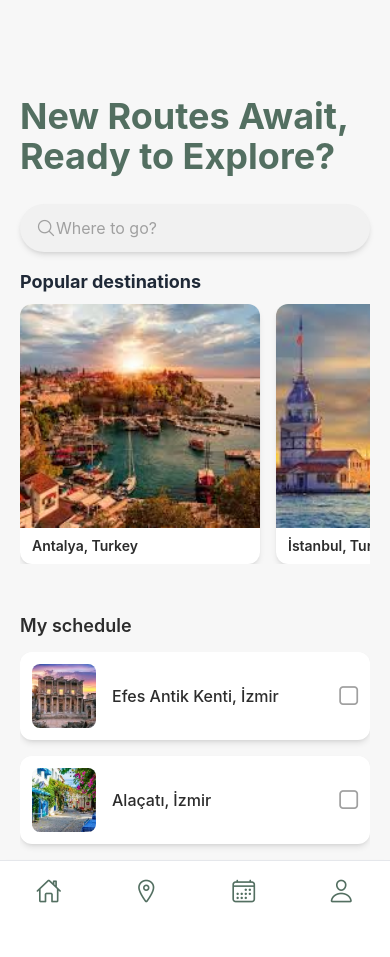
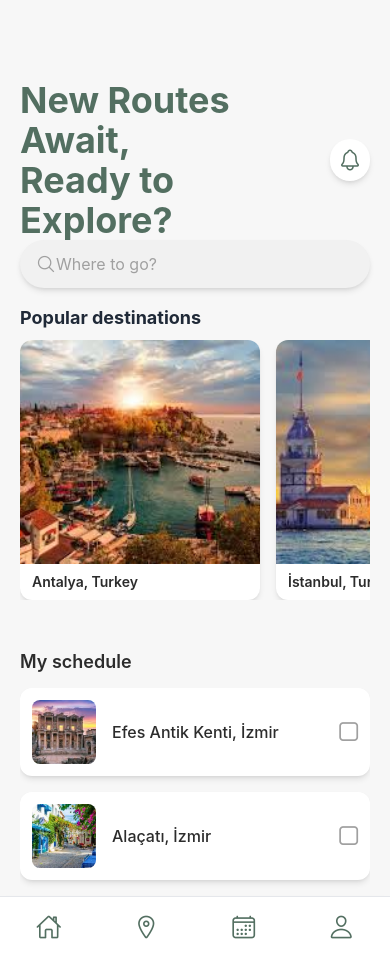
Before and after one commit to zeynepanl/TripGO, a React Native app: screen /Home in a window 390 px wide. Before the commit the page ends 921 px from the top, so only its background shows below. Built offline with nearby package versions, Linux system fonts and the light colour scheme.

Commit message:
add notification icon

```diff
--- a/src/screens/Home.js
+++ b/src/screens/Home.js
@@ -1,5 +1,6 @@
 import React, { useEffect, useRef, useState } from "react";
 import { View, Text, FlatList, Keyboard, Animated, TouchableOpacity } from "react-native";
+import { Ionicons } from "@expo/vector-icons"; // Bildirim ikonu için import
 import PopularDestinations from "../components/PopularDestinations";
 import ScheduleCard from "../components/ScheduleCard";
 import TabBar from "../components/TabBar";
@@ -7,7 +8,6 @@ import SearchBar from "../components/SearchBar";
 
 const Home = ({ navigation }) => {
   const tabBarOpacity = useRef(new Animated.Value(1)).current;
-  const [isChatbotOpen, setIsChatbotOpen] = useState(false);
 
   useEffect(() => {
     const keyboardDidShowListener = Keyboard.addListener("keyboardDidShow", () => {
@@ -49,12 +49,22 @@ const Home = ({ navigation }) => {
 
   return (
     <View className="flex-1 bg-[#F7F7F7]">
-      <View className="flex-1 px-5">
-        {/* Başlık */}
-        <Text className="text-4xl font-bold text-[#536F61] mt-24 mb-7 text-left">
+      {/* Başlık ve Bildirim İkonu */}
+      <View className="flex-row justify-between items-center px-5 mt-20">
+        <Text className="text-4xl font-bold text-[#536F61]">
           New Routes Await,{"\n"}Ready to Explore?
         </Text>
 
+        {/* Bildirim İkonu */}
+        <TouchableOpacity
+          className="bg-white p-2 rounded-full shadow-md"
+          onPress={() => console.log("Bildirim ikonu tıklandı!")}
+        >
+          <Ionicons name="notifications-outline" size={24} color="#536F61" />
+        </TouchableOpacity>
+      </View>
+
+      <View className="flex-1 px-5">
         {/* Arama */}
         <SearchBar
           placeholder="Where to go?"
```
